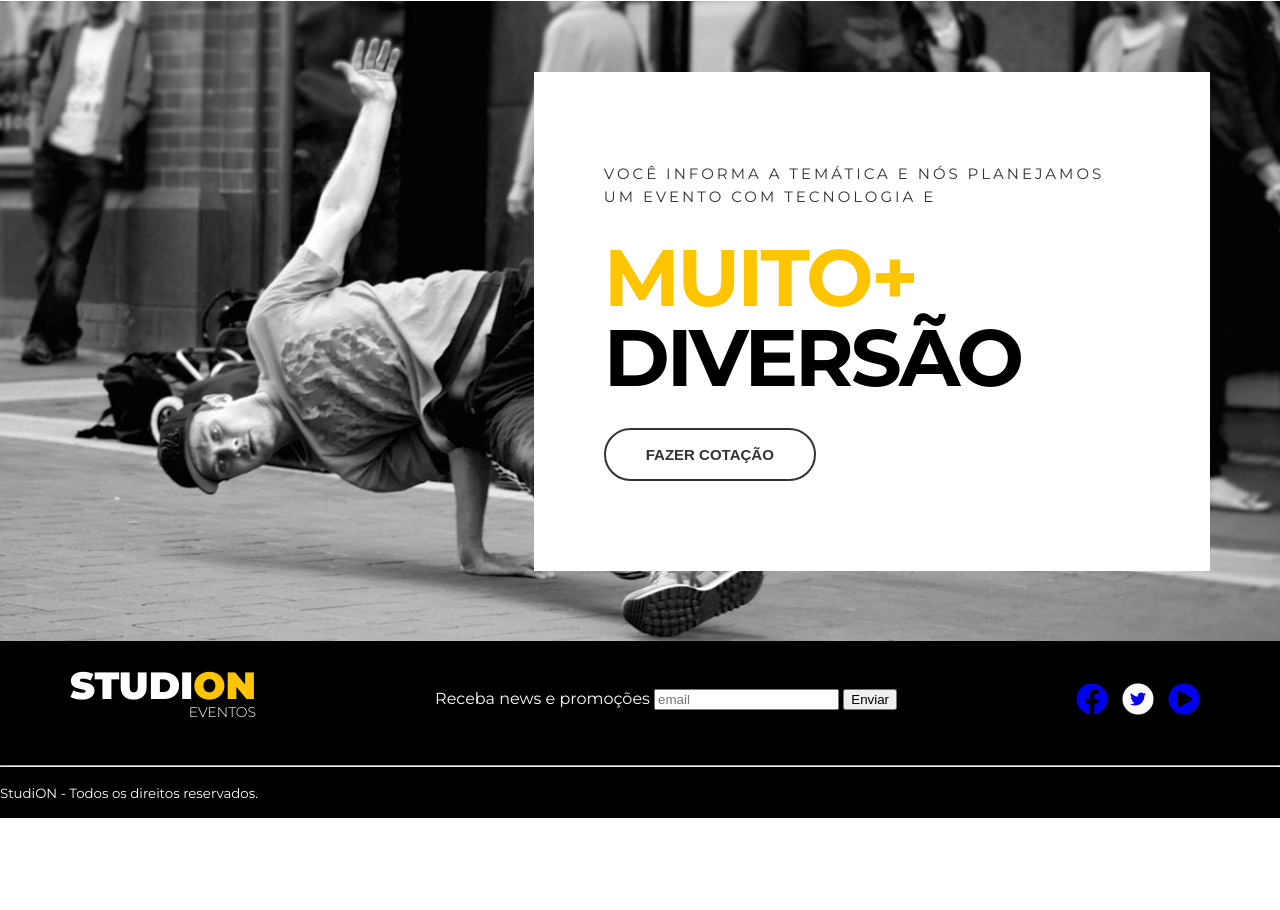
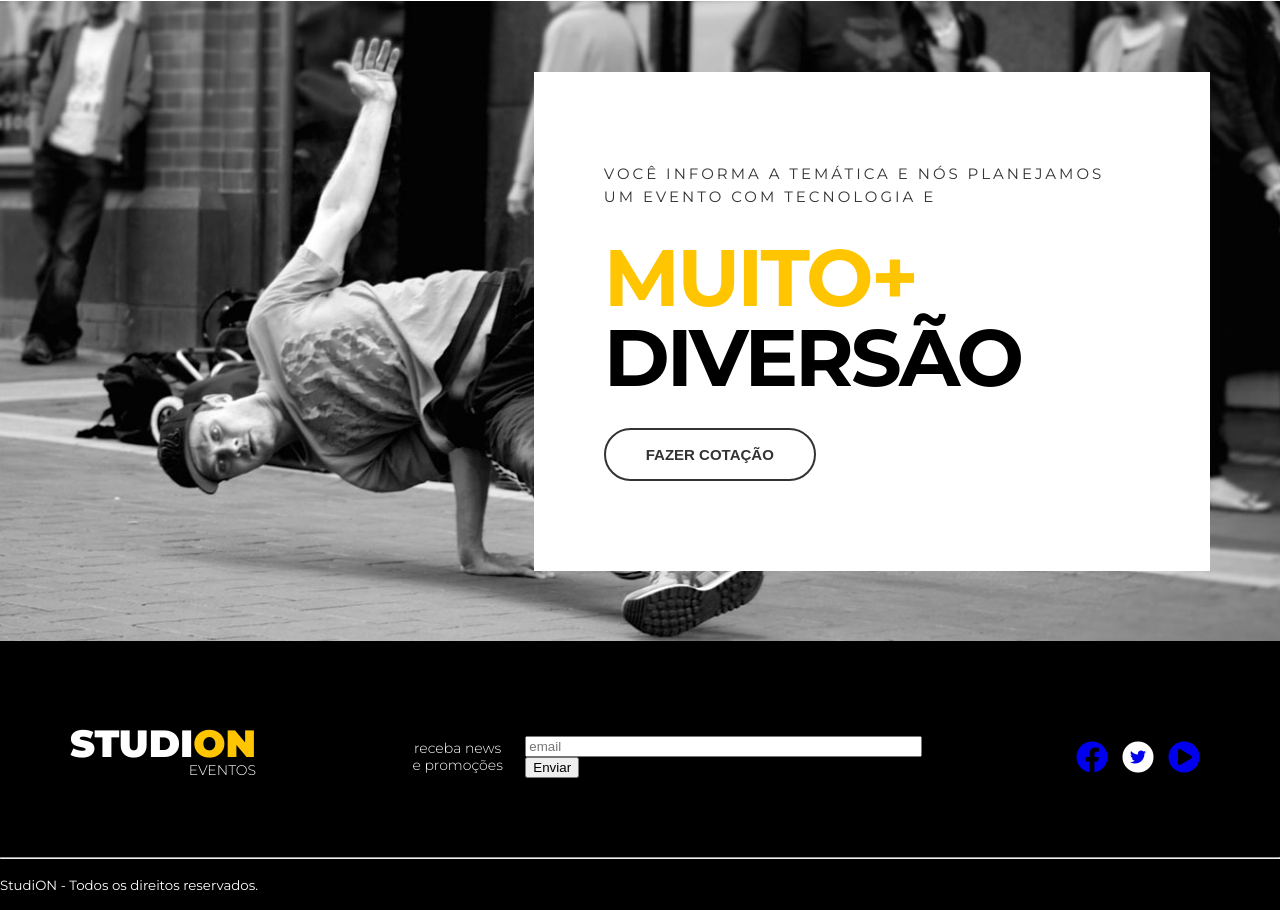
Before and after one commit to GuilhanaMucelin/ImagineOn, a website: page src/index.html in a window 1280 px wide. Shown: the part 1586-2496 px from the top of the page. Before the commit the page ends 2404 px from the top, so only its background shows below. Drawn offline with Linux system fonts and the light colour scheme.

Commit message:
stylizing the footer

```diff
--- a/src/index.html
+++ b/src/index.html
@@ -116,9 +116,12 @@
         </h2>
 
         <form class="footer_form">
-          <label for="">Receba news e promoções</label>
-          <input type="email" placeholder="email" />
-          <button type="submit">Enviar</button>
+          <label for="email">receba news e promoções</label>
+
+          <fieldset>
+            <input id="email" type="email" placeholder="email" />
+            <button type="submit">Enviar</button>
+          </fieldset>
         </form>
 
         <ul class="footer_social">
--- a/src/style.css
+++ b/src/style.css
@@ -285,10 +285,12 @@ li {
     display: grid;
     grid-template-columns: repeat(3, auto);
     align-items: center;
+    padding: 84px 0 60px 0;
 }
 
 .footer .logo-studion {
     justify-self: start;
+    margin: 0;
 }
 
 .logo-studion__subtitle {
@@ -296,7 +298,28 @@ li {
 }
 
 .footer_form {
-    justify-self: center;
+    display: grid;
+    grid-template-columns: 9ch auto;
+    place-items: center;
+    gap: 20px;
+}
+
+.footer_form label {
+  font-size: 14px;
+  line-height: 17px;
+  font-weight: 300;
+  text-align: center;
+}
+
+.footer_form fieldset {
+  border: unset;
+  margin: 0;
+  padding: 0;
+  width: 100%;
+}
+
+.footer_form input {
+  width: 100%;
 }
 
 .footer_social {
```
